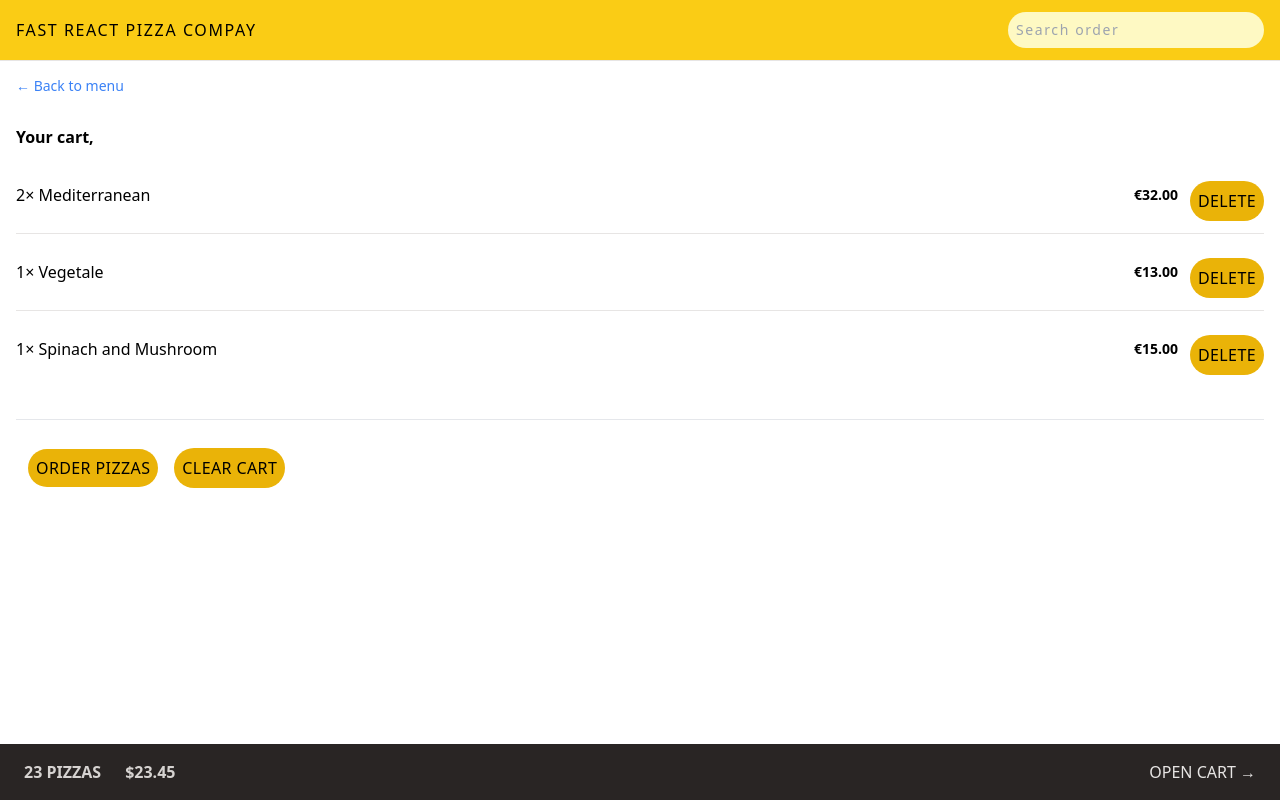
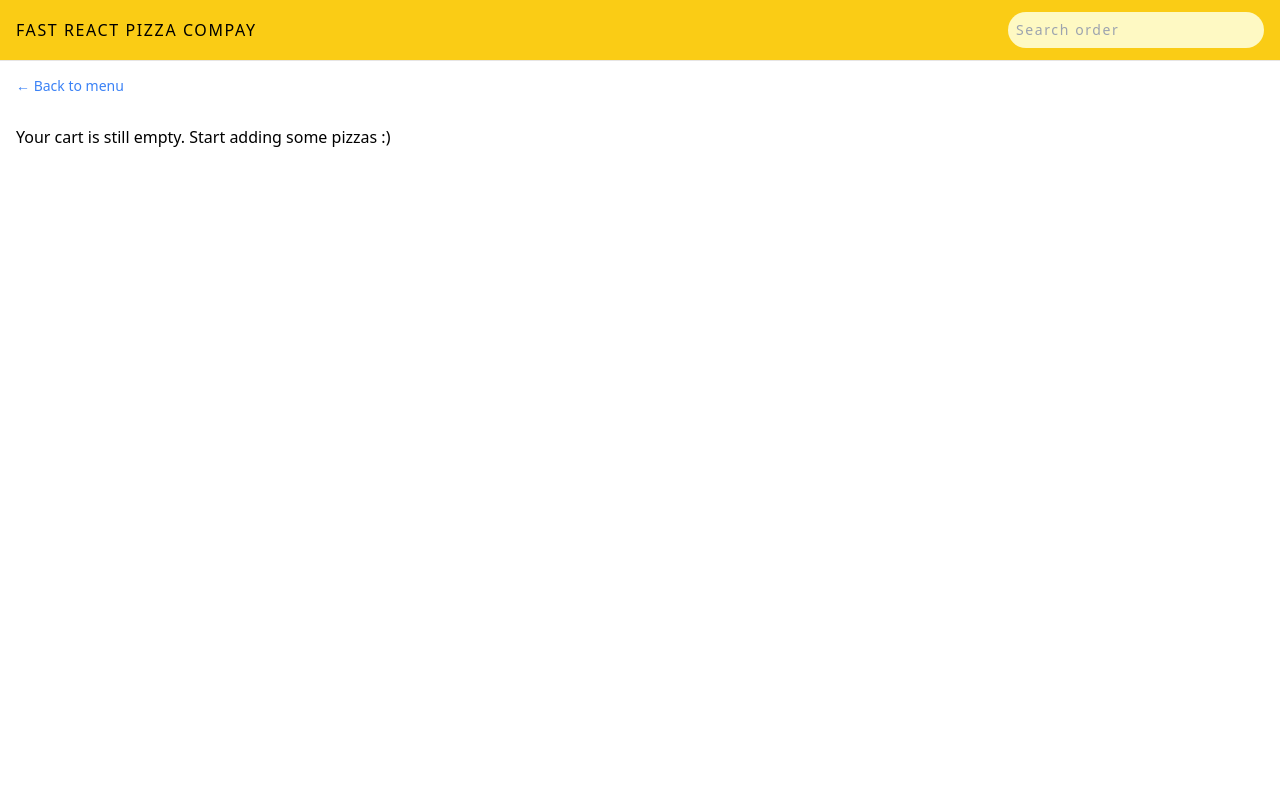
Before and after one commit to Hanan1413/order-fast-food, a React (Vite) app: page /cart in a window 1280 px wide. Built offline with nearby package versions, Linux system fonts and the light colour scheme.

Commit message:
update userSlice and CreateOrder components

```diff
--- a/src/features/cart/Cart.jsx
+++ b/src/features/cart/Cart.jsx
@@ -1,42 +1,24 @@
 import { Link } from 'react-router-dom';
 import LinkButton from '../../ui/LinkButton';
 import Button from '../../ui/Button';
+import EmptyCart from './EmptyCart'
 import CartItem from '../cart/CartItem';
-import { useSelector } from 'react-redux';
+import { useDispatch, useSelector } from 'react-redux';
+import { getCart , clearCart} from './CartSlice';
 
 
 
 
 
-const fakeCart = [
-  {
-    pizzaId: 12,
-    name: 'Mediterranean',
-    quantity: 2,
-    unitPrice: 16,
-    totalPrice: 32,
-  },
-  {
-    pizzaId: 6,
-    name: 'Vegetale',
-    quantity: 1,
-    unitPrice: 13,
-    totalPrice: 13,
-  },
-  {
-    pizzaId: 11,
-    name: 'Spinach and Mushroom',
-    quantity: 1,
-    unitPrice: 15,
-    totalPrice: 15,
-  },
-];
+
 
 function Cart() {
-  const cart = fakeCart;
+  const cart = useSelector(getCart);
   const username = useSelector((state) => state.user.username);
+  const dispatch = useDispatch();
 
 
+   if(! cart.length) return <EmptyCart />
   return (
     <div className="px-4 py-3">
       <LinkButton to="/menu">
@@ -56,7 +38,7 @@
         <Button to="/order/new" >Order pizzas</Button>
 
         {/* <Link to=></Link> */}
-        <Button type="secondary">Clear cart</Button>
+        <Button type="secondary" onClick={ () => dispatch(clearCart())}>Clear cart</Button>
       </div>
     </div>
   );
--- a/src/features/cart/CartItem.jsx
+++ b/src/features/cart/CartItem.jsx
@@ -1,8 +1,15 @@
 
 import {formatCurrency} from "../../utils/helpers";
 import Button from '../../ui/Button';
+import { useDispatch } from "react-redux";
+import DeleteItem from "./DeleteItem";
+import UpdateItemQuantity from "./UpdateItemQuantity";
+
+
+
 function CartItem({ item }) {
   const { pizzaId, name, quantity, totalPrice } = item;
+  const dispatch = useDispatch();
 
   return (
     <li className="py-3 sm:flex sm:items-center sm:justify-between">
@@ -11,7 +18,8 @@
       </p>
       <div className="flex justify-between items-center">
         <p className="text-sm font-bold" >{formatCurrency(totalPrice)}</p>
-        <Button type="small">Delete</Button>
+        <UpdateItemQuantity pizzaId={pizzaId} />
+        <DeleteItem pizzaId={pizzaId} />
       </div>
     </li>
   );
--- a/src/features/cart/CartOverview.jsx
+++ b/src/features/cart/CartOverview.jsx
@@ -1,13 +1,21 @@
+import { useSelector } from 'react-redux';
 import { Link } from 'react-router-dom';
+import { getTotalCartPrice, getTotalCartQuantity } from './CartSlice';
+import {formatCurrency} from '../../utils/helpers'
 
 
 
 function CartOverview() {
+  const totalCartQuantity = useSelector(getTotalCartQuantity);
+  const totalCartPrice = useSelector(getTotalCartPrice);
+
+  if (!totalCartQuantity)return null ;
+
   return (
     <div className= "flex justify-between bg-stone-800 px-4 py-4 text-stone-200 text-sm uppercase p-4 sm:px-6 md:text-base  ">
       <p className="space-x-4 font-semibold text-stone-300  sm:space-x-6">
-        <span>23 pizzas</span>
-        <span>$23.45</span>
+        <span>{totalCartQuantity} pizzas</span>
+        <span> { formatCurrency ( totalCartPrice)} </span>
       </p>
       <Link to='/cart' >Open Cart &rarr;</Link>
     </div>
--- a/src/features/cart/CartSlice.js
+++ b/src/features/cart/CartSlice.js
@@ -1,13 +1,7 @@
 import { createSlice } from "@reduxjs/toolkit"
 
 const initialState = {
-    cart: [{
-        PizzaId:12,
-        name: 'mediterranean',
-        quantity: 2,
-        unitprice: 16,
-        totalPrice: 32,
-    }],
+    cart: [],
 
 }
 
@@ -20,19 +14,26 @@
         state.cart.push(action.payload)
 
     },
-    deleteItem(state, action){
-        state.cart = state.cart.filter((item) => item.PizzaId !== action.payload);
+    deleteItem(state, action) {
+        state.cart = state.cart.filter((item) => item.pizzaId !== action.payload);
+      },
+
+    increaseItemQuantity(state, action) {
+        const item = state.cart.find((item) => item.pizzaId === action.payload);
+        if (item) {
+          item.quantity++;
+          item.totalPrice = item.quantity * item.unitPrice;
+        }
     },
-    increaseItemQuantity(state, action){
-        const item = state.cart.find((item) => item.PizzaId === action.payload);
-        item.quantity++;
-        item.totalPrice = item.quantity * item.unitprice;
 
-    },
+
     decreaseItemQuantity(state, action){
-        const item = state.cart.find((item) => item.PizzaId === action.payload);
-        item.quantity--;
-        item.totalPrice = item.quantity * item.unitprice;
+        const item = state.cart.find((item) => item.pizzaId === action.payload);
+        if (item) {
+          item.quantity--;
+          item.totalPrice = item.quantity * item.unitPrice;
+        }
+        if(item.quantity === 0) cartSlice.caseReducers.deleteItem(state, action)
 
     },
     clearCart(state){
@@ -44,4 +45,10 @@
 
 export const {addItem, deleteItem, increaseItemQuantity, decreaseItemQuantity, clearCart} = cartSlice.actions;
 
+export const getCart = (state) => state.cart.cart;
+
+export const getTotalCartQuantity = (state) => state.cart.cart.reduce((sum, item) => sum + item.quantity, 0);
+export const getTotalCartPrice = (state) => state.cart.cart.reduce((sum, item) => sum + item.totalPrice, 0);
+
+export  const getCurrentQuantityId = id => state => state.cart.cart.find(item => item.pizzaId === id)?. quantity ?? 0;
 export default cartSlice.reducer;
--- /dev/null
+++ b/src/features/cart/DeleteItem.jsx
@@ -0,0 +1,13 @@
+import Button from '../../ui/Button';
+import { useDispatch } from 'react-redux';
+import { deleteItem } from './CartSlice';
+
+
+function DeleteItem({pizzaId}) {
+
+    const dispatch = useDispatch();
+  return  <Button type="small" onClick={() => dispatch(deleteItem(pizzaId))}>Delete</Button>
+
+}
+
+export default DeleteItem
--- a/src/features/cart/EmptyCart.jsx
+++ b/src/features/cart/EmptyCart.jsx
@@ -1,11 +1,11 @@
-import { Link } from 'react-router-dom';
+import LinkButton from '../../ui/LinkButton';
 
 function EmptyCart() {
   return (
-    <div>
-      <Link to="/menu">&larr; Back to menu</Link>
+    <div  className="px-4 py-3">
+      <LinkButton to="/menu" className="mb-10">&larr; Back to menu</LinkButton>
 
-      <p>Your cart is still empty. Start adding some pizzas :)</p>
+      <p className="mt-7">Your cart is still empty. Start adding some pizzas :)</p>
     </div>
   );
 }
--- /dev/null
+++ b/src/features/cart/UpdateItemQuantity.jsx
@@ -0,0 +1,22 @@
+import React from 'react'
+import Button from '../../ui/Button';
+import { decreaseItemQuantity, increaseItemQuantity } from './CartSlice';
+import { useDispatch } from 'react-redux';
+
+function UpdateItemQuantity({pizzaId}) {
+
+    const dispatch = useDispatch();
+  return (
+
+    <div className="flex items-center gap-1 md:gap-3">
+    <Button type="round" onClick={()=> dispatch(decreaseItemQuantity(pizzaId))}>
+      -
+    </Button>
+        <Button type="round" onClick={() =>dispatch(increaseItemQuantity(pizzaId))}>
+        +
+    </Button>
+      </div>
+  )
+}
+
+export default UpdateItemQuantity
--- a/src/features/order/CreateOrder.jsx
+++ b/src/features/order/CreateOrder.jsx
@@ -3,6 +3,13 @@
 import { createOrder } from "../../services/apiRestaurant";
 import Button from '../../ui/Button';
 import { useSelector } from "react-redux";
+import { getCart, getTotalCartPrice } from "../cart/CartSlice";
+import EmptyCart from "../cart/EmptyCart";
+import store from "../../store";
+import { clearCart } from "../cart/CartSlice";
+import { formatCurrency } from "../../utils/helpers";;
+import { useDispatch } from "react-redux";
+import { fetchAddress } from "../user/userSlice";
 
 // https://uibakery.io/regex-library/phone-number
 const isValidPhone = (str) =>
@@ -10,36 +17,23 @@
     str
   );
 
-const fakeCart = [
-  {
-    pizzaId: 12,
-    name: "Mediterranean",
-    quantity: 2,
-    unitPrice: 16,
-    totalPrice: 32,
-  },
-  {
-    pizzaId: 6,
-    name: "Vegetale",
-    quantity: 1,
-    unitPrice: 13,
-    totalPrice: 13,
-  },
-  {
-    pizzaId: 11,
-    name: "Spinach and Mushroom",
-    quantity: 1,
-    unitPrice: 15,
-    totalPrice: 15,
-  },
-];
+
 
 function CreateOrder() {
-  // const [withPriority, setWithPriority] = useState(false);
-  const cart = fakeCart;
+ const [withPriority, setWithPriority] = useState(false);
   const formErrors = useActionData();
   const isSubmitting = navigation.state === 'submitting';
   const username = useSelector((state) => state.user.username);
+
+  const cart = useSelector(getCart);
+  const totalCartPrice = useSelector(getTotalCartPrice);
+  const priorityPrice = withPriority ? totalCartPrice * 0.2 : 0;
+  const totalPrice = totalCartPrice + priorityPrice;
+
+  const dispatch = useDispatch();
+
+  if(!cart.length)return <EmptyCart />
+
 
   // to change input value on typing
   // defaultValue
@@ -48,6 +42,7 @@
   return (
     <div className="ml-10" >
       <h2 className=" text-xl font-semibold mt-5 mb-8">Ready to order? Let's go!</h2>
+      <button onClick={()=> dispatch(fetchAddress())}> Get Position</button>
       {/* <Form method="POST" action="/order/new"> */}
       <Form method="POST">
         <div className="mb-5 flex flex-col gap-2 sm:flex-row sm:items-center">
@@ -72,15 +67,15 @@
             type="checkbox"
             name="priority"
             id="priority"
-            // value={withPriority}
-            // onChange={(e) => setWithPriority(e.target.checked)}
+            value={withPriority}
+            onChange={(e) => setWithPriority(e.target.checked)}
           />
           <label htmlFor="priority"  className="ml-3">Want to yo give your order priority?</label>
         </div>
 
         <div>
           <input type="hidden" name="cart" value={JSON.stringify(cart)} />
-          <Button disabled={isSubmitting}>{isSubmitting ? 'Placing order' : 'Order Now'}</Button>
+          <Button disabled={isSubmitting}>{isSubmitting ? 'Placing order' : `Order Now ${formatCurrency(totalPrice)}`}</Button>
         </div>
       </Form>
     </div>
@@ -96,13 +91,16 @@
   const order = {
     ...data,
     cart: JSON.parse(data.cart), // Parse 'cart' as a JSON object
-    priority: data.priority === "on", // Convert 'priority' to a boolean
+    priority: data.priority === "true", // Convert 'priority' to a boolean
   };
 
   console.log(order);
 
   // newOrder is object come form api as Response of calling createOrder funciton
   const newOrder = await createOrder(order);
+
+  // Do not over use
+  store.dispatch(clearCart());
 
   const errors = {};
   if (!isValidPhone(order.phone))
--- a/src/features/order/Order.jsx
+++ b/src/features/order/Order.jsx
@@ -3,6 +3,7 @@
 import { useLoaderData } from "react-router-dom";
 import { getOrder } from "../../services/apiRestaurant";
 import OrderItem from "../order/OrderItem";
+
 import {
   calcMinutesLeft,
   formatCurrency,
@@ -48,7 +49,7 @@
 
       <ul className="dive-stone-20 divide-y px-6">
       {cart.map((item)=>(
-          <OrderItem  item={item} key={item.id} />
+          <OrderItem  item={item} key={item.pizzaId} />
       ))}
 
       </ul>
```
Also changed, not shown: src/features/menu/MenuItem.jsx (+26 -1 lines), src/features/user/userSlice.js (+31 -10 lines), src/ui/Button.jsx (+8 -2 lines).
